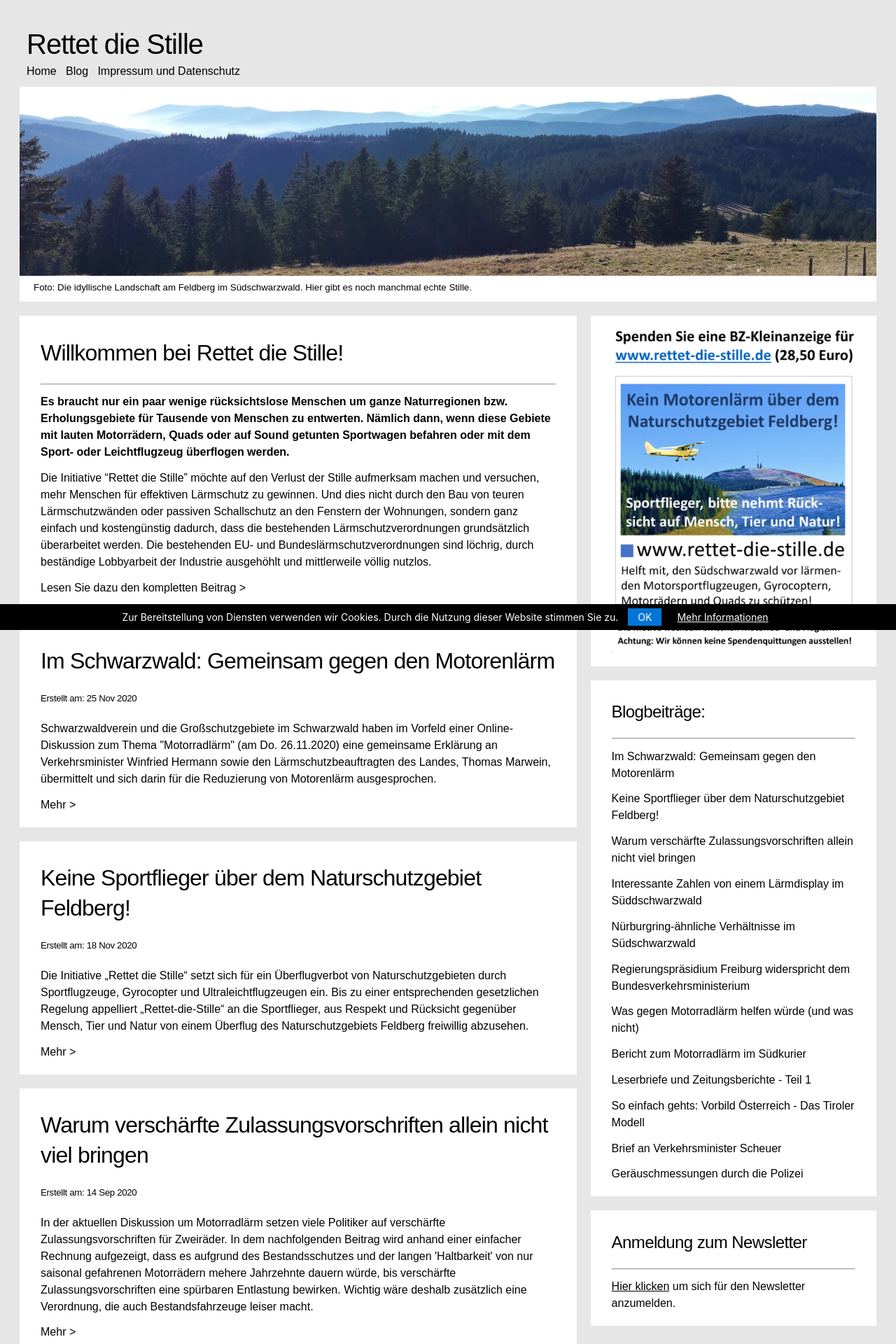
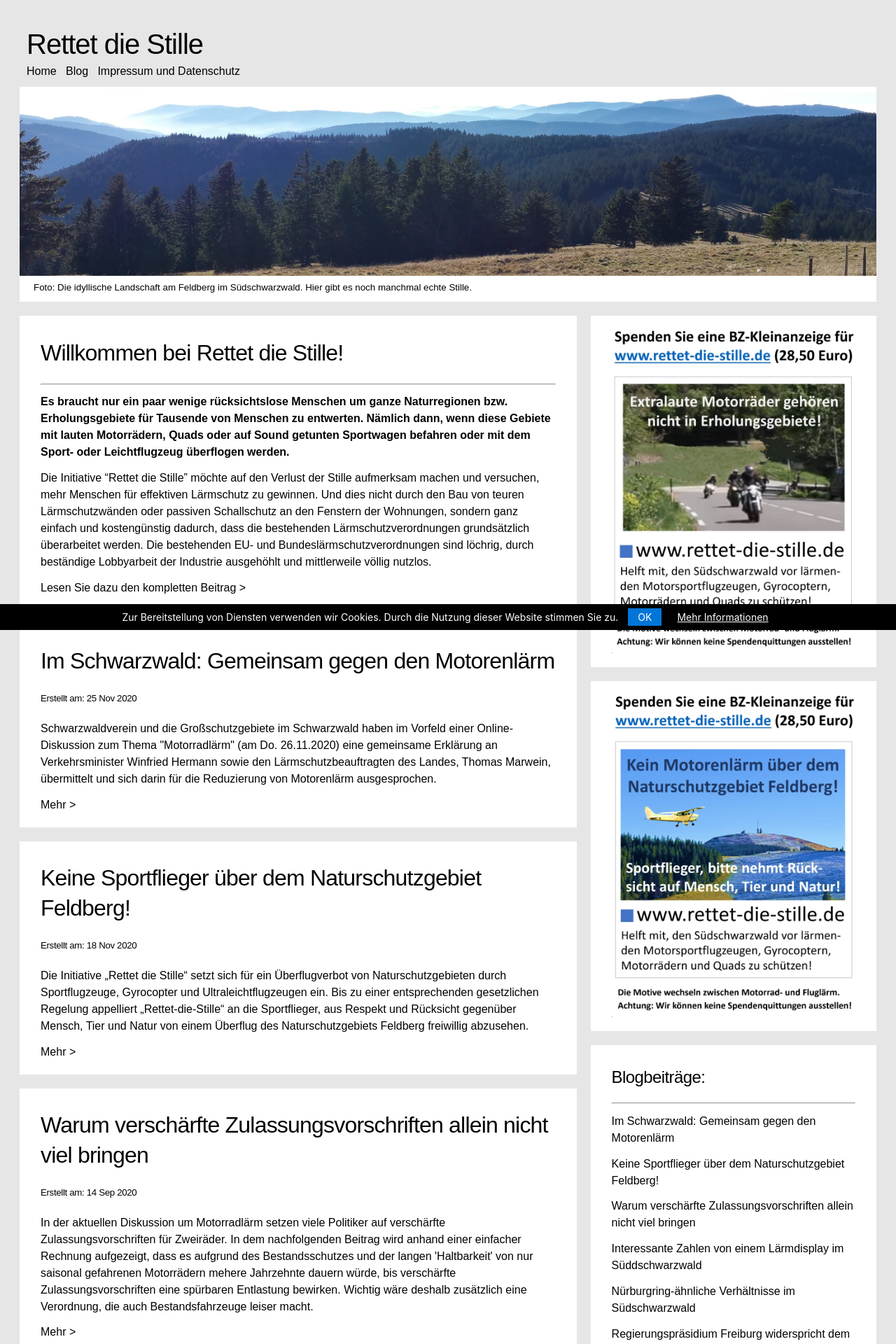
Before and after one commit to rettet-die-stille/rettet-die-stille.github.io, a Jekyll site: the page built from index.md, in a window 1280 px wide. Shown: the top 1920 px of the page at 70% size. Built offline with Jekyll 4.4.1, drawn with Linux system fonts in a browser that asks for light colours.

Commit message:
two donates

```diff
--- a/_layouts/defaultmodern.html
+++ b/_layouts/defaultmodern.html
@@ -106,6 +106,13 @@ layout: default
         <div class="card">
           <form action="https://www.paypal.com/donate" method="post" target="_top">
             <input type="hidden" name="hosted_button_id" value="2CGLBY3C2FMB8" />
+            <input type="image" src="https://www.rettet-die-stille.de/assets/images/donate2.jpg" style="width:100%;max-width:500px;border:0" name="submit" title="PayPal - The safer, easier way to pay online!" alt="Donate with PayPal button" />
+            <img alt="" style="border:0" src="https://www.paypal.com/de_DE/i/scr/pixel.gif" width="1" height="1" />
+          </form>
+        </div>
+        <div class="card">
+          <form action="https://www.paypal.com/donate" method="post" target="_top">
+            <input type="hidden" name="hosted_button_id" value="2CGLBY3C2FMB8" />
             <input type="image" src="https://www.rettet-die-stille.de/assets/images/donate.jpg" style="width:100%;max-width:500px;border:0" name="submit" title="PayPal - The safer, easier way to pay online!" alt="Donate with PayPal button" />
             <img alt="" style="border:0" src="https://www.paypal.com/de_DE/i/scr/pixel.gif" width="1" height="1" />
           </form>
```
Also changed, not shown: assets/images/donate2.jpg (added).
